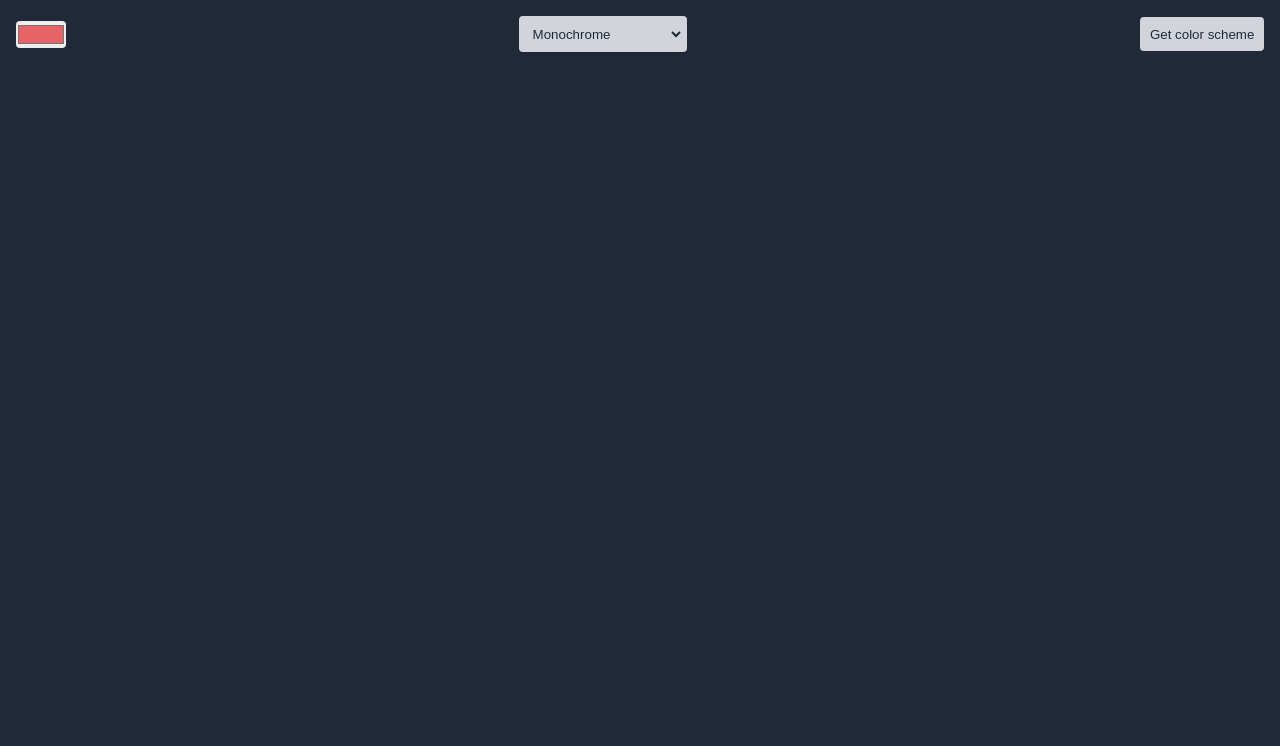
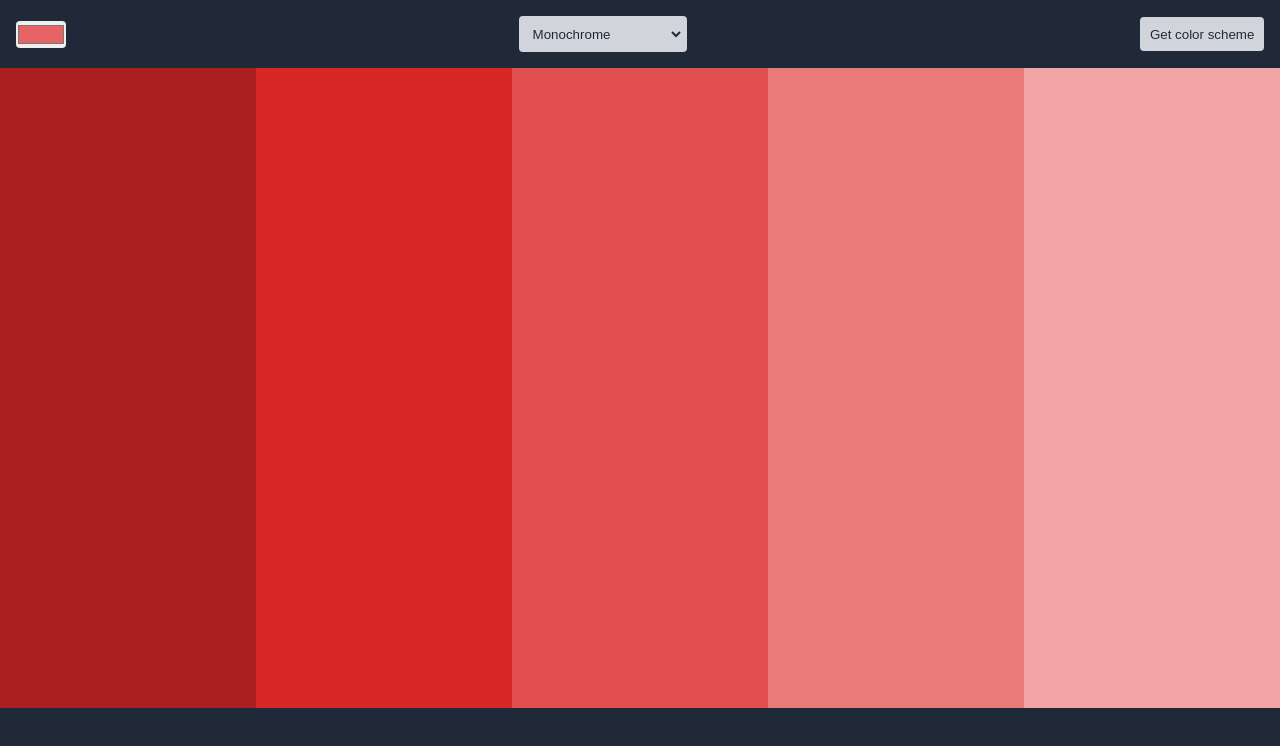
Before and after one commit to malhayekk/ColorSchemeGenerator, a plain HTML site: page index.html in a window 1280 px wide. Drawn offline with Linux system fonts and the light colour scheme.

Commit message:
adding default colors

```diff
--- a/style.css
+++ b/style.css
@@ -36,3 +36,23 @@ main {
     grid-template-columns: repeat(5, 1fr);
     grid-template-rows: 80vh;
 }
+
+#color1 {
+    background-color: #AC1F20;
+}
+
+#color2 {
+    background-color: #D82526;
+}
+
+#color3 {
+    background-color: #E24F50;
+}
+
+#color4 {
+    background-color: #EA7A7A;
+}
+
+#color5 {
+    background-color: #F1A5A6;
+}
```
